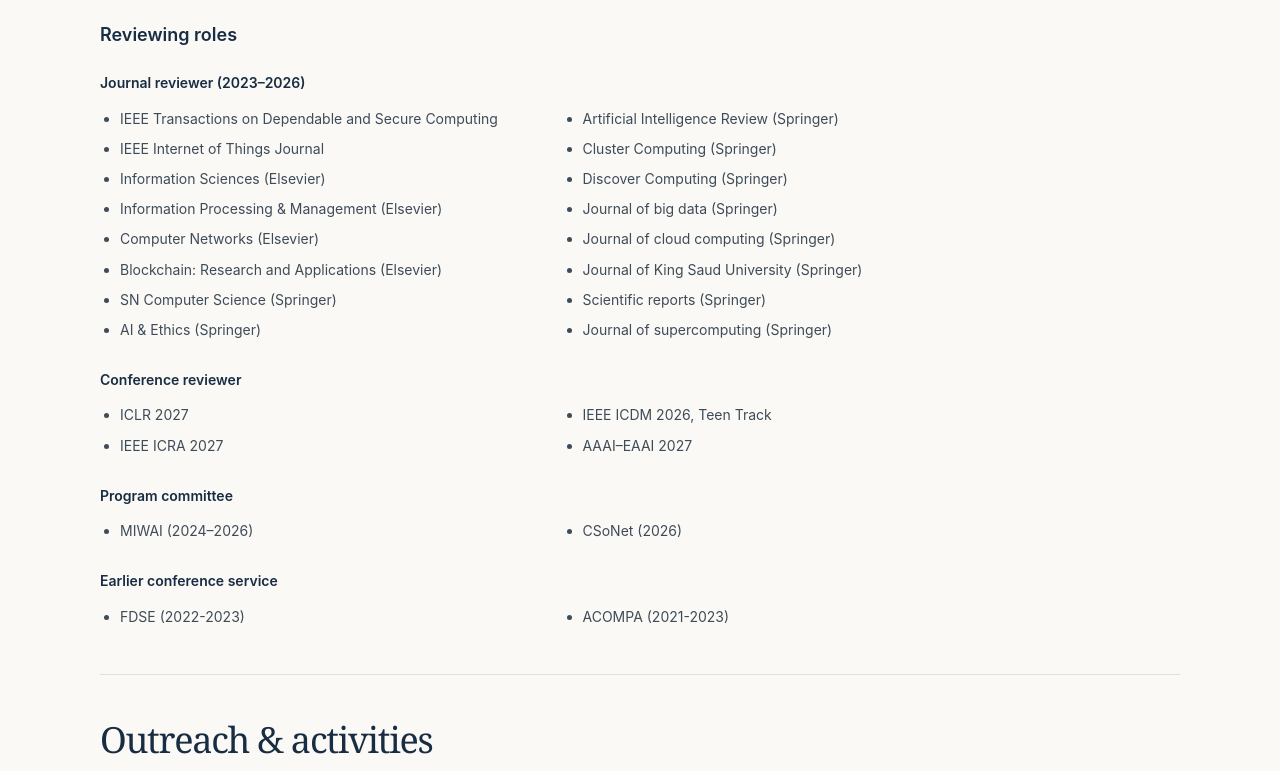
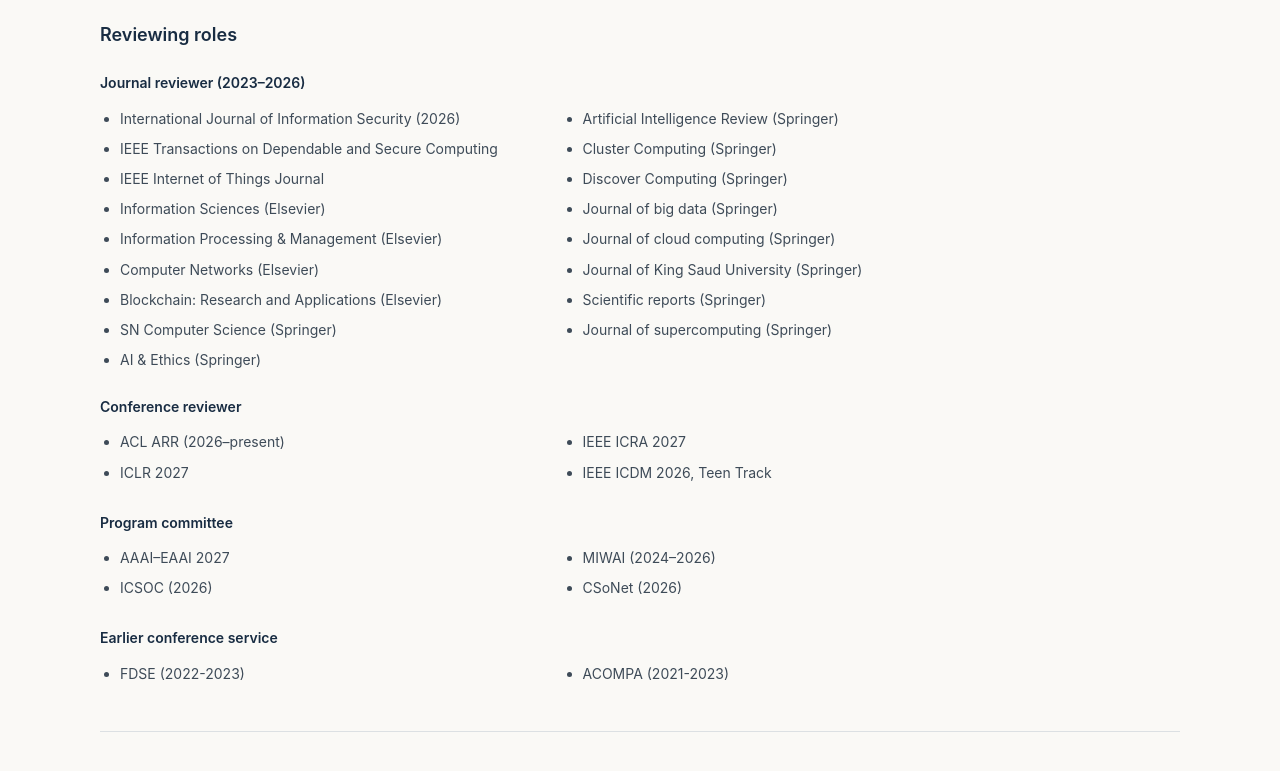
Before and after one commit to LeoTTTPhat/leotttphat.github.io, a plain HTML site: page service/index.html in a window 1280 px wide. Shown: the part 393-1164 px from the top of the page. Drawn offline with Linux system fonts and the light colour scheme.

Commit message:
Update academic reviewing and program committee roles

```diff
--- a/service/index.html
+++ b/service/index.html
@@ -128,6 +128,7 @@
               <div class="skill-subsection">
                 <h4 class="skill-sub-title">Journal reviewer (2023–2026)</h4>
                 <ul class="service-list">
+                  <li>International Journal of Information Security (2026)</li>
                   <li>IEEE Transactions on Dependable and Secure Computing</li>
                   <li>IEEE Internet of Things Journal</li>
                   <li>Information Sciences (Elsevier)</li>
@@ -149,15 +150,17 @@
               <div class="skill-subsection">
                 <h4 class="skill-sub-title">Conference reviewer</h4>
                 <ul class="service-list">
+                  <li>ACL ARR (2026–present)</li>
                   <li>ICLR 2027</li>
                   <li>IEEE ICRA 2027</li>
                   <li>IEEE ICDM 2026, Teen Track</li>
-                  <li>AAAI–EAAI 2027</li>
                 </ul>
               </div>
               <div class="skill-subsection">
                 <h4 class="skill-sub-title">Program committee</h4>
                 <ul class="service-list">
+                  <li>AAAI–EAAI 2027</li>
+                  <li>ICSOC (2026)</li>
                   <li>MIWAI (2024–2026)</li>
                   <li>CSoNet (2026)</li>
                 </ul>
--- a/sitemap.xml
+++ b/sitemap.xml
@@ -3,6 +3,6 @@
   <url><loc>https://leotttphat.github.io/</loc><lastmod>2026-11-13</lastmod></url>
   <url><loc>https://leotttphat.github.io/publications/</loc><lastmod>2026-11-13</lastmod></url>
   <url><loc>https://leotttphat.github.io/teaching/</loc><lastmod>2026-11-07</lastmod></url>
-  <url><loc>https://leotttphat.github.io/service/</loc><lastmod>2026-11-07</lastmod></url>
+  <url><loc>https://leotttphat.github.io/service/</loc><lastmod>2026-11-13</lastmod></url>
   <url><loc>https://leotttphat.github.io/news/</loc><lastmod>2026-11-13</lastmod></url>
 </urlset>
```
